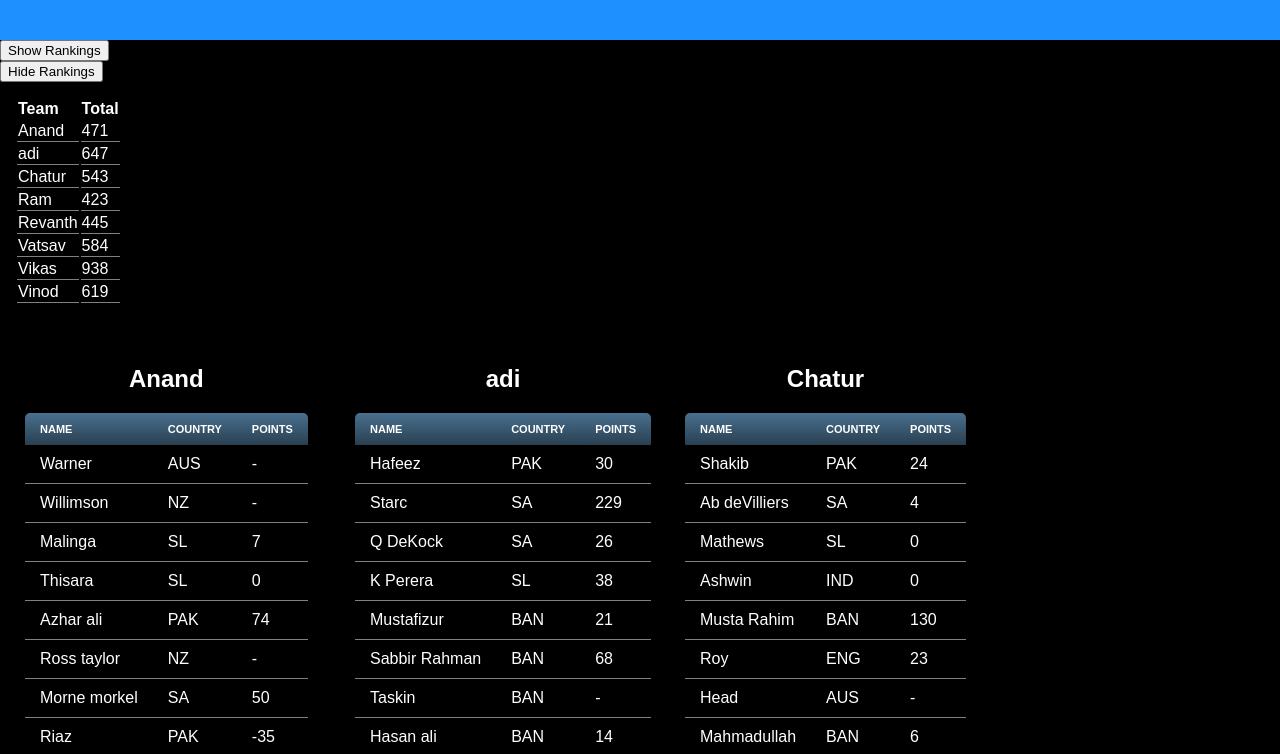
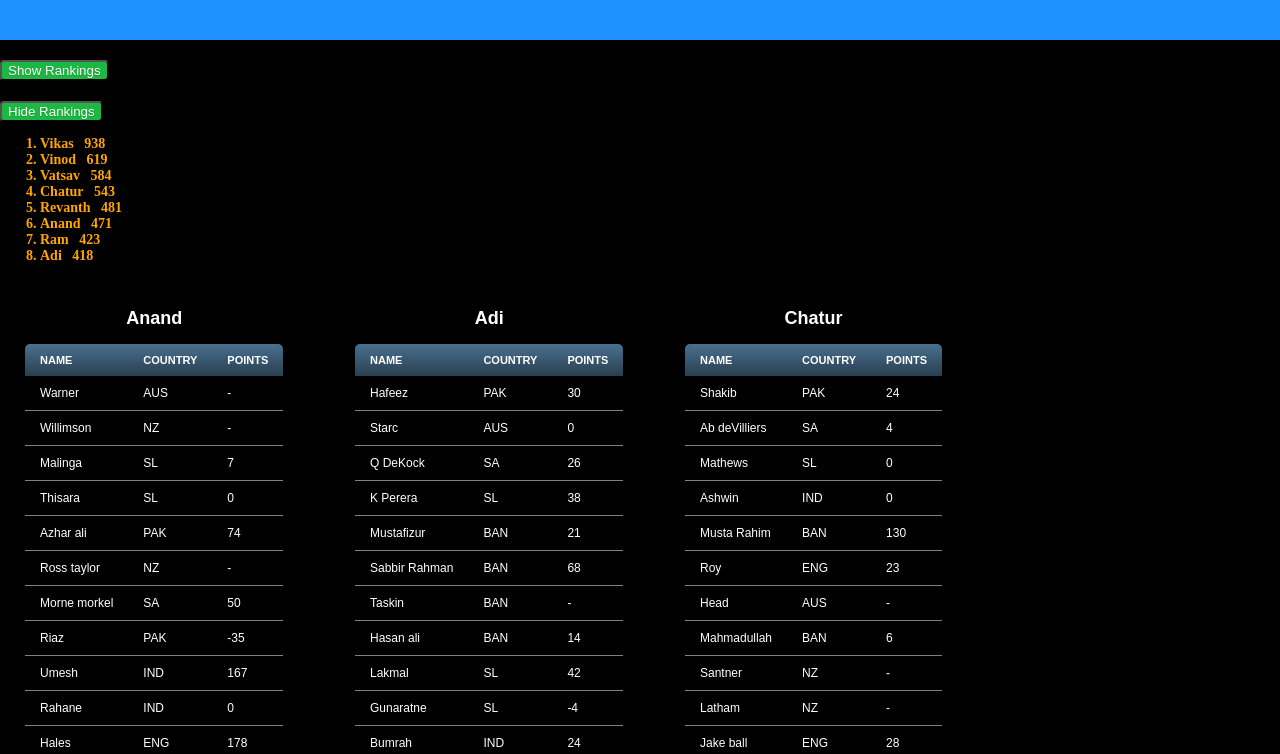
Before and after one commit to vinod492/ct-wolfpack, a plain HTML site: page index.html in a window 1280 px wide. Both pictures are taken after a click on the button "Show Rankings". Shown: the part 40-794 px from the top of the page. Drawn offline with nearby package versions, Linux system fonts and the light colour scheme.

Commit message:
Added rankings

```diff
--- a/css/impl.css
+++ b/css/impl.css
@@ -17,11 +17,12 @@ body{
 #ranks{
 
     font-family: sans-serif;
+    font-size: 12px;
     width: 150px;
     margin:15px;
     text-align: left;
     display: inline-block;
-    color: #fff;
+    color: orange;
 
 
 }
@@ -30,13 +31,14 @@ body{
 #players{
 
     font-family: sans-serif;
+    font-size: 12px;
     width: 300px;
     margin:15px;
     text-align: left;
     display: inline-block;
     color: #fff;
     border-collapse: separate;
-  border-spacing: 0;
+    border-spacing: 0;
 
 }
 
@@ -106,3 +108,18 @@ td {
 #points{
     text-align: left;
 }
+
+#list{
+color: orange;
+font-size: 14px;
+font-weight: bold;
+}
+
+#showrank, #hiderank{
+color: white;
+border-radius: 4px;
+text-shadow: 0 1px 1px rgba(0, 0, 0, 0.2);
+margin-top: 20px;
+background: rgb(28, 184, 65);
+
+}
--- a/index.html
+++ b/index.html
@@ -21,12 +21,20 @@
     </header>
 
     <div>
-             <button type="submit" ng-click="showRankings()">Show Rankings</button>
+        <button id="showrank" ng-click="showRankings()">Show Rankings</button>
  </div>
+
     <div>
-            <button type="submit" ng-click="hideRankings()">Hide Rankings</button>
+        <button id="hiderank" ng-click="hideRankings()">Hide Rankings</button>
     </div>
-        <div>
+    <div ng-show=showrank>
+            <ol id='list'>
+                <li ng-repeat="score in teamScores | orderBy:'-total'">{{score.name}}&nbsp;&nbsp;&nbsp;{{score.total}}</li>
+
+            </ol>
+   </div>
+
+    <!--  <div>
             <table id="ranks">
                 <tr>
                     <th>Team</th>
@@ -40,7 +48,9 @@
 
             </table>
 
-        </div>
+        </div>-->
+
+
     <div class="container">
         <table id="players" ng-repeat="participant in allParticipants">
             <caption>
@@ -70,15 +80,16 @@
                     </td>
 
                 </tr>
-            <tr class="totalScore" >
+                <tr class="totalScore">
 
-                <td>TotalScore:</td>
+                    <td>Total Score:</td>
                     <td></td>
-                <td  id="points">{{totalScore(participant)}}</td>
+                    <td id="points">{{totalScore(participant)}}</td>
 
 
                 </tr>
-            </tbody></table>
+            </tbody>
+        </table>
     </div>
 
 
--- a/js/app.js
+++ b/js/app.js
@@ -101,8 +101,8 @@ myApp.controller('myController', ['$scope', function ($scope) {
 
         },
 
-        adi: {
-            name: "adi",
+        Adi: {
+            name: "Adi",
             players: {
                 player1: {
                     name: "Hafeez",
@@ -112,9 +112,9 @@ myApp.controller('myController', ['$scope', function ($scope) {
                 },
                 player2: {
                     name: "Starc",
-                    country:"SA",
+                    country:"AUS",
                     value:'32m',
-                    totalpoints: 229
+                    totalpoints: 0
                 },
                 player3: {
                     name: "Q DeKock",
@@ -356,7 +356,7 @@ myApp.controller('myController', ['$scope', function ($scope) {
                 },
                 player11: {
                     name: "Corey",
-                    country:"AUS",
+                    country:"NZ",
                     value:'18m',
                     totalpoints: '-'
                 },
@@ -456,10 +456,10 @@ myApp.controller('myController', ['$scope', function ($scope) {
                     totalpoints: 0
                 },
                 player12: {
-                    name: "Finn",
+                    name: "Finn(woakes)",
                     country:"ENG",
                     value:'21m',
-                    totalpoints: 0
+                    totalpoints: 36
                 },
                 player13: {
                     name: "Zampa",
@@ -789,43 +789,28 @@ $scope.totalScore = function(participant){
 };
 
 
-$scope.showrank = true;
-$scope.hiderank = false;
-      $scope.teamScores=[];
+
+$scope.teamScores = [];
 
 $scope.showRankings = function(){
 
-    $scope.showrank = false;
-    $scope.hiderank = true;
-    var obj={};
+    $scope.showrank = true;
 
-    angular.forEach($scope.allParticipants,function(participants,key){
-         angular.forEach(participants, function(value,key){
-             obj[key]=value;
 
-        /*$scope.teamScores.push(obj);
 
-        console.log($scope.teamScores);*/
+    angular.forEach ($scope.allParticipants, function(participant, key){
+
+     $scope.teamScores.push(participant);
 
 
    });
 
-      console.log(obj);
-        $scope.teamScores.push(obj);
-
-        console.log($scope.teamScores);
-
-    });
-
-
-
-    console.log($scope.teamScores) ;
-    };
-
+};
 
 $scope.hideRankings = function(){
-    $scope.hiderank = false;
-    $scope.showrank = true;
+
+    $scope.showrank = false;
+
 
 };
 
```
Lines whose indentation alone changed are shown as unchanged.
